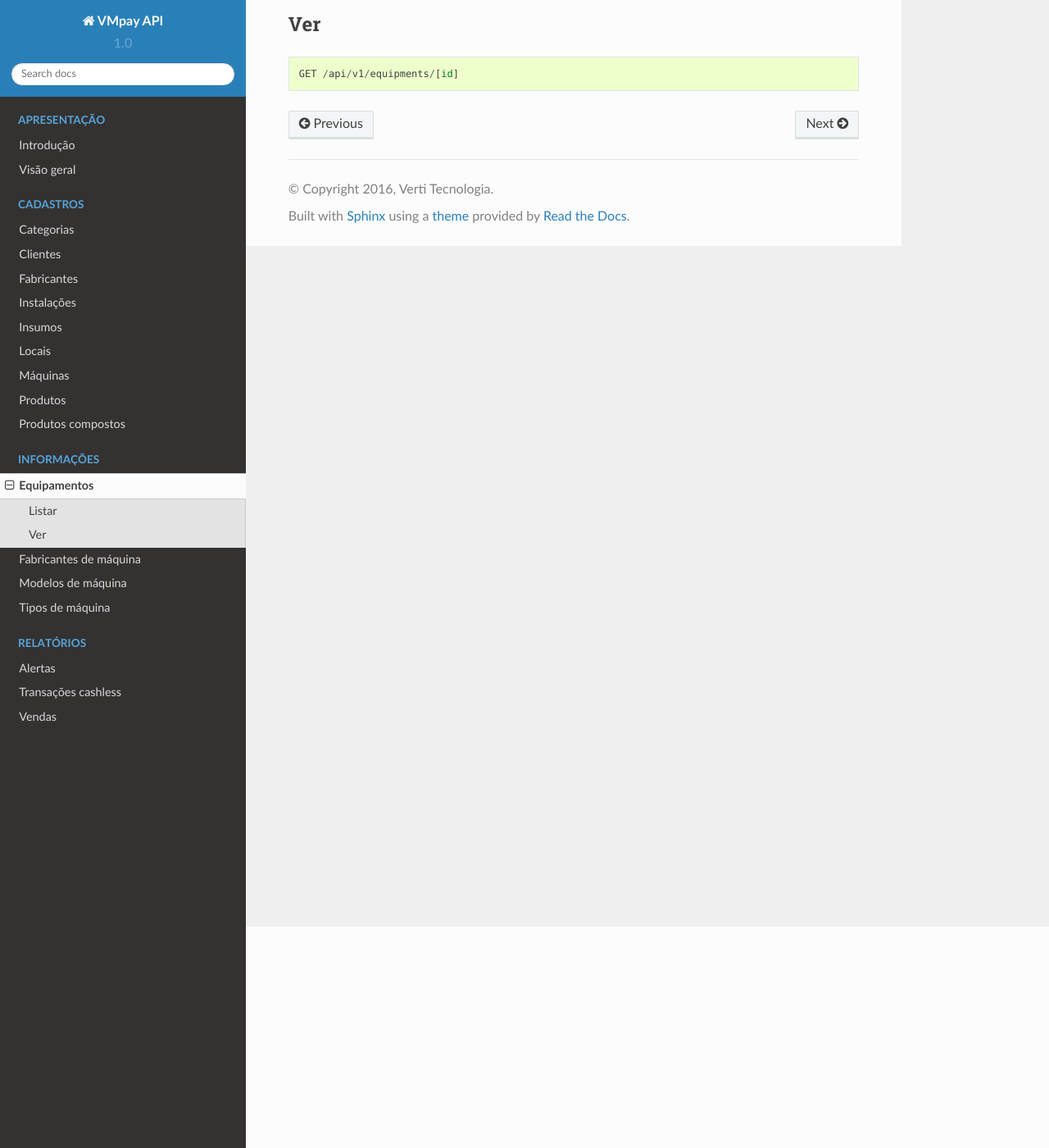
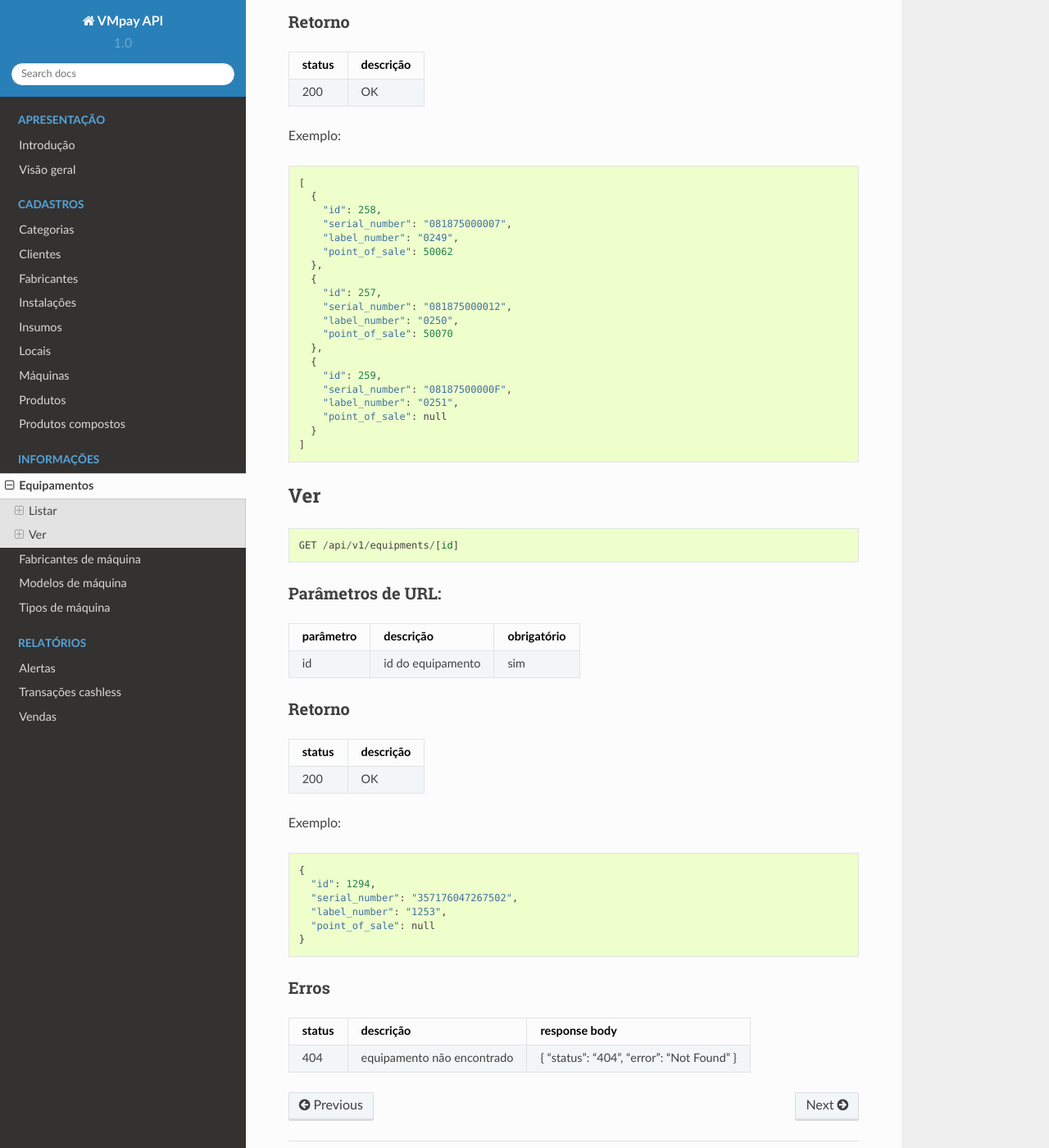
Before and after one commit to rfbezerra/vmpay_api_doc, a Sphinx documentation site: the page built from docs/source/info/equipment.rst, in a window 1280 px wide and 1400 px high, scrolled down 270 px. Shown: the whole window at 82% size. Built offline with Sphinx 7.4.7 and the Read the Docs theme 2.0.0, drawn with Linux system fonts in a browser that asks for light colours.

Commit message:
Adiciona exemplos à infos

```diff
--- a/docs/source/info/equipment.rst
+++ b/docs/source/info/equipment.rst
@@ -7,11 +7,82 @@ Listar
 
 ::
 
-    GET /api/v1/equipments
+  GET /api/v1/equipments
+
+Retorno
+-------
+
+======  =========
+status  descrição
+======  =========
+200     OK
+======  =========
+
+Exemplo::
+
+  [
+    {
+      "id": 258,
+      "serial_number": "081875000007",
+      "label_number": "0249",
+      "point_of_sale": 50062
+    },
+    {
+      "id": 257,
+      "serial_number": "081875000012",
+      "label_number": "0250",
+      "point_of_sale": 50070
+    },
+    {
+      "id": 259,
+      "serial_number": "08187500000F",
+      "label_number": "0251",
+      "point_of_sale": null
+    }
+  ]
 
 Ver
 ===
 
 ::
 
-    GET /api/v1/equipments/[id]
+  GET /api/v1/equipments/[id]
+
+
+Parâmetros de URL:
+------------------
+
+=========  =================  ===========
+parâmetro  descrição          obrigatório
+=========  =================  ===========
+id         id do equipamento  sim
+=========  =================  ===========
+
+Retorno
+-------
+
+======  =========
+status  descrição
+======  =========
+200     OK
+======  =========
+
+Exemplo:
+
+::
+
+  {
+    "id": 1294,
+    "serial_number": "357176047267502",
+    "label_number": "1253",
+    "point_of_sale": null
+  }
+
+Erros
+-----
+
+==========  ==========================  =========================================
+status      descrição                   response body
+==========  ==========================  =========================================
+404         equipamento não encontrado  { "status": "404", "error": "Not Found" }
+==========  ==========================  =========================================
```
Also changed, not shown: docs/source/info/machine_manufacturer.rst (+24 -5 lines), docs/source/info/machine_model.rst (+33 -5 lines), docs/source/info/machine_type.rst (+24 -5 lines).
